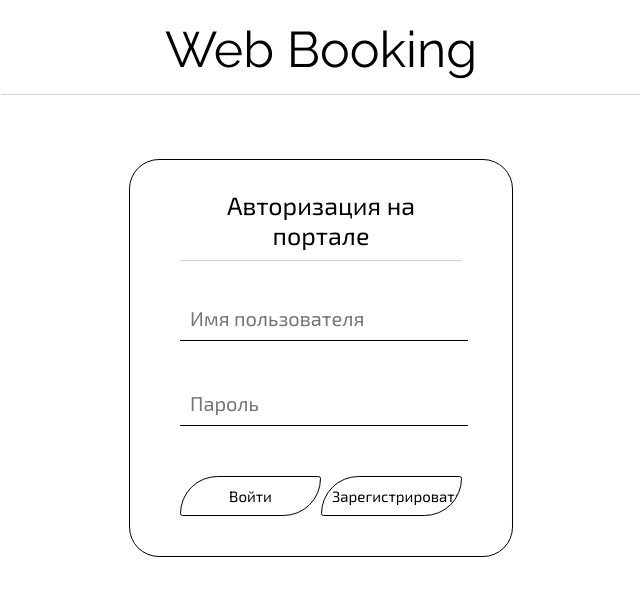
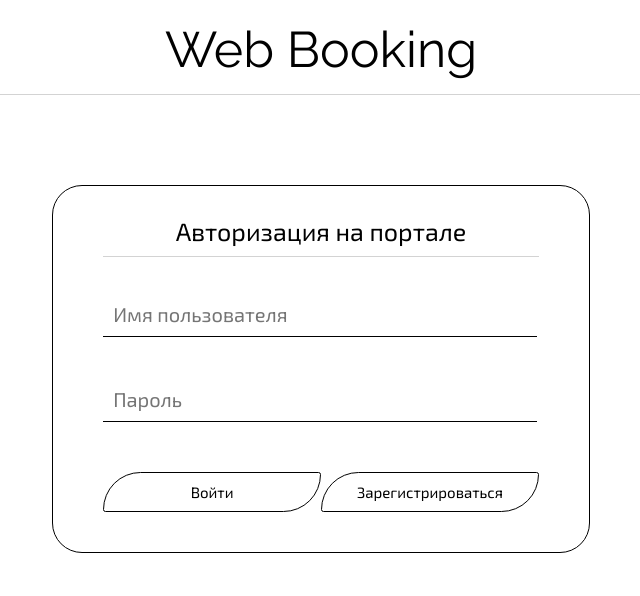
Before and after one commit to alvexs/iu5-web-5sem, a Python web app: template WebBooking/www/templates/auth.html in a window 1280 px wide. Shown: the top 596 px of the page, without its empty margins (319-959 px from the left). Run offline with Jinja, Linux system fonts and the light colour scheme; the template is opened without the code that fills it, so the values that code supplies are empty.

Commit message:
add media for WebBooking

```diff
--- a/WebBooking/www/static/css/styles.css
+++ b/WebBooking/www/static/css/styles.css
@@ -5,6 +5,15 @@ body {
     margin: 0;
     margin-left: 25%;
     margin-right: 25%;
+}
+@media screen and (max-device-width: 1280px) {
+    body {
+        font-family: 'Exo 2', sans-serif;
+        margin: 0;
+        margin-left: 15%;
+        margin-right: 15%;
+
+    }
 }
 header {
    /* margin-left: 30%;*/
--- a/WebBooking/www/templates/objects_list.html
+++ b/WebBooking/www/templates/objects_list.html
@@ -4,12 +4,12 @@
         <title>Web Booking</title>
         <meta name="description" content="The project for IU5 course 'Web App Dev'">
         <meta charset="utf-8">
-        <link href="/static/css/styles.css" rel="stylesheet">
+        <link href="../static/css/styles.css" rel="stylesheet">
     </head>
     <body>
         <header>
             <div class="site-name">Web Booking</div>
-            <a href="auth.html"><div class="user-menu"><img class="user-avatar" src="/static/img/avatar_new.png" alt="just user avatar"></div></a>
+            <a href="auth.html"><div class="user-menu"><img class="user-avatar" src="../static/img/avatar_new.png" alt="just user avatar"></div></a>
         </header>
         <div class="wrapper">
 
```
